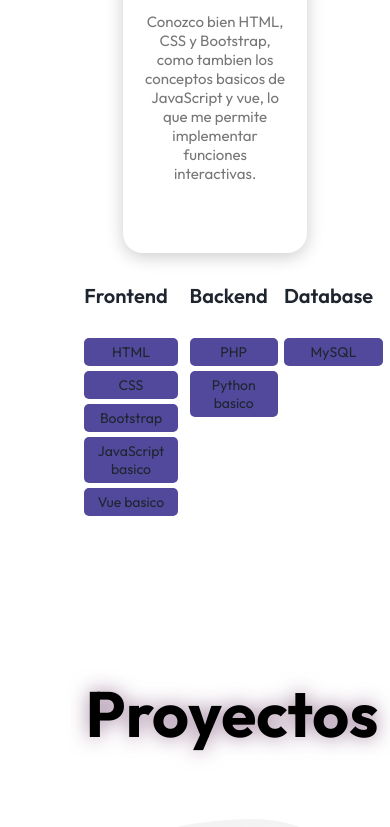
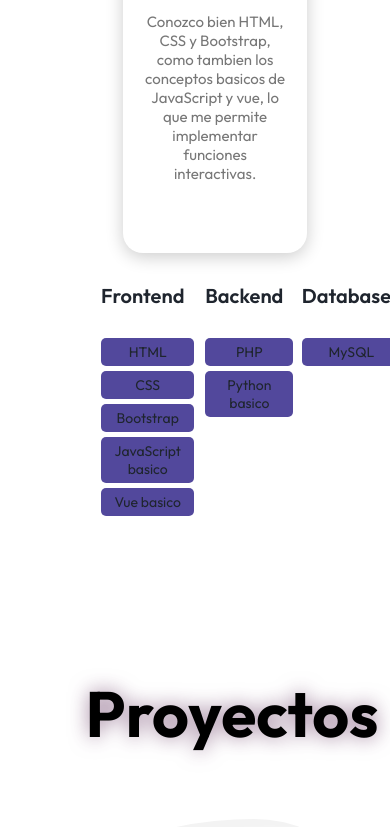
Before and after one commit to CarlosTirado22/Portafolio, a plain HTML site: page index.html in a window 390 px wide. Shown: the part 1499-2326 px from the top of the page. Drawn offline with nearby package versions, Linux system fonts and the light colour scheme.

Commit message:
acerca de mi

```diff
--- a/css/index.css
+++ b/css/index.css
@@ -712,12 +712,12 @@ h3{
 
     .col .skills-box h3{
         width: 100%;
-        margin-left: -35%;
+        margin-left: -15%;
     }
 
     .skills-box span{
         width: 100%;
-        margin-left: -35%;
+        margin-left: -15%;
         padding: 5px;
     }
 
```
